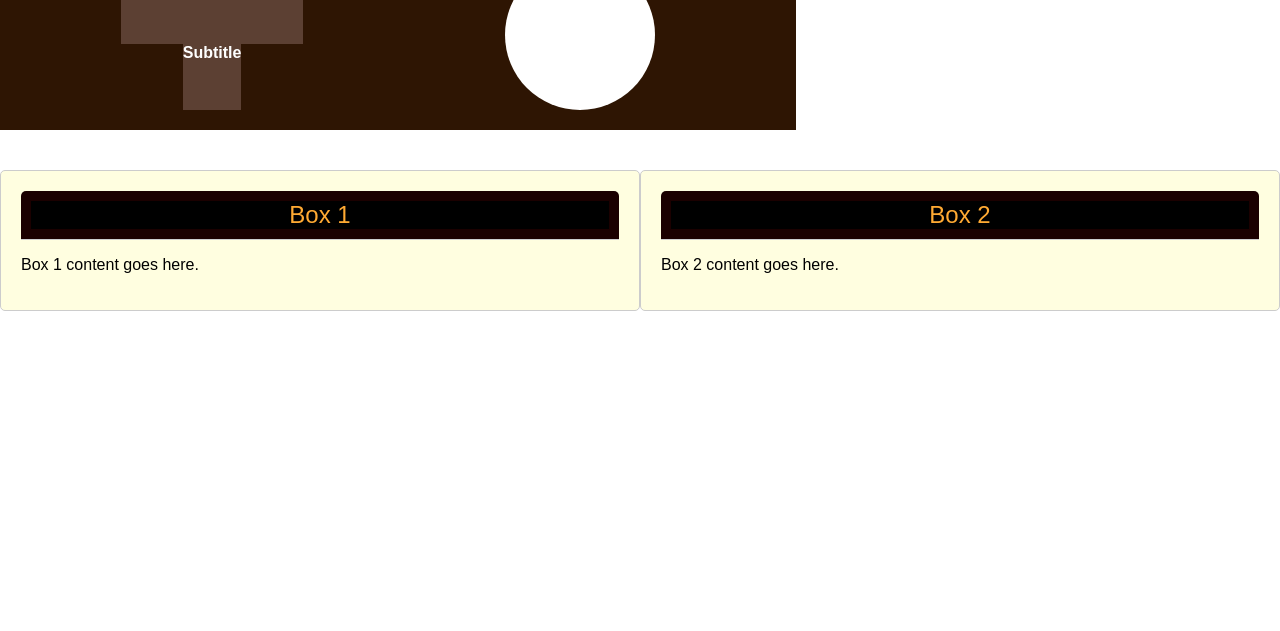
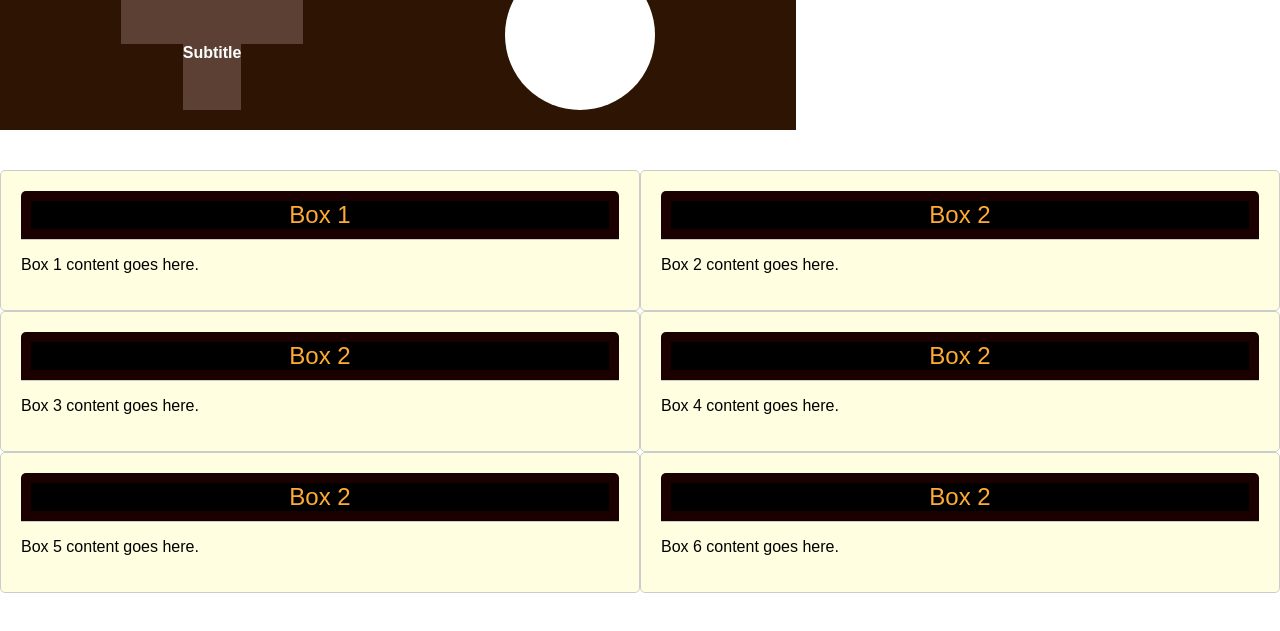
Before and after one commit to Kenjesan2023/hey, a plain HTML site: page index.html in a window 1280 px wide. Shown: the part 61-692 px from the top of the page. Drawn offline with Linux system fonts and the light colour scheme.

Commit message:
Update index.html

```diff
--- a/index.html
+++ b/index.html
@@ -124,7 +124,29 @@
             </div>
             <p>Box 2 content goes here.</p>
         </div>
-        <!-- Add more boxes as needed -->
+        <div class="box left-boxes">
+            <div class="box-header">
+                <h2 class="box-title">Box 2</h2>
+            </div>
+            <p>Box 3 content goes here.</p>
+    </div>
+         <div class="box right-boxes">
+            <div class="box-header">
+                <h2 class="box-title">Box 2</h2>
+            </div>
+            <p>Box 4 content goes here.</p>
+    </div>
+ <div class="box left-boxes">
+            <div class="box-header">
+                <h2 class="box-title">Box 2</h2>
+            </div>
+            <p>Box 5 content goes here.</p>
+    </div>
+ <div class="box right-boxes">
+            <div class="box-header">
+                <h2 class="box-title">Box 2</h2>
+            </div>
+            <p>Box 6 content goes here.</p>
     </div>
     <script src="k.js"></script>
 </body>
```
